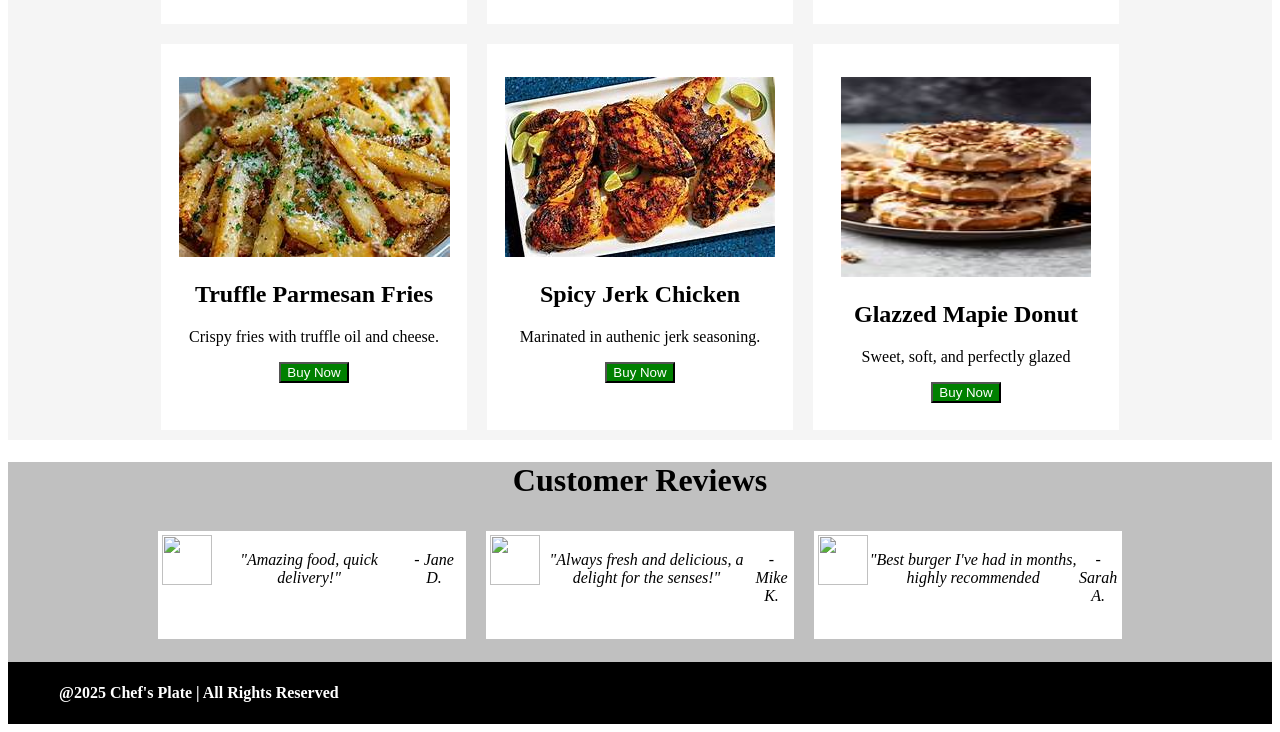
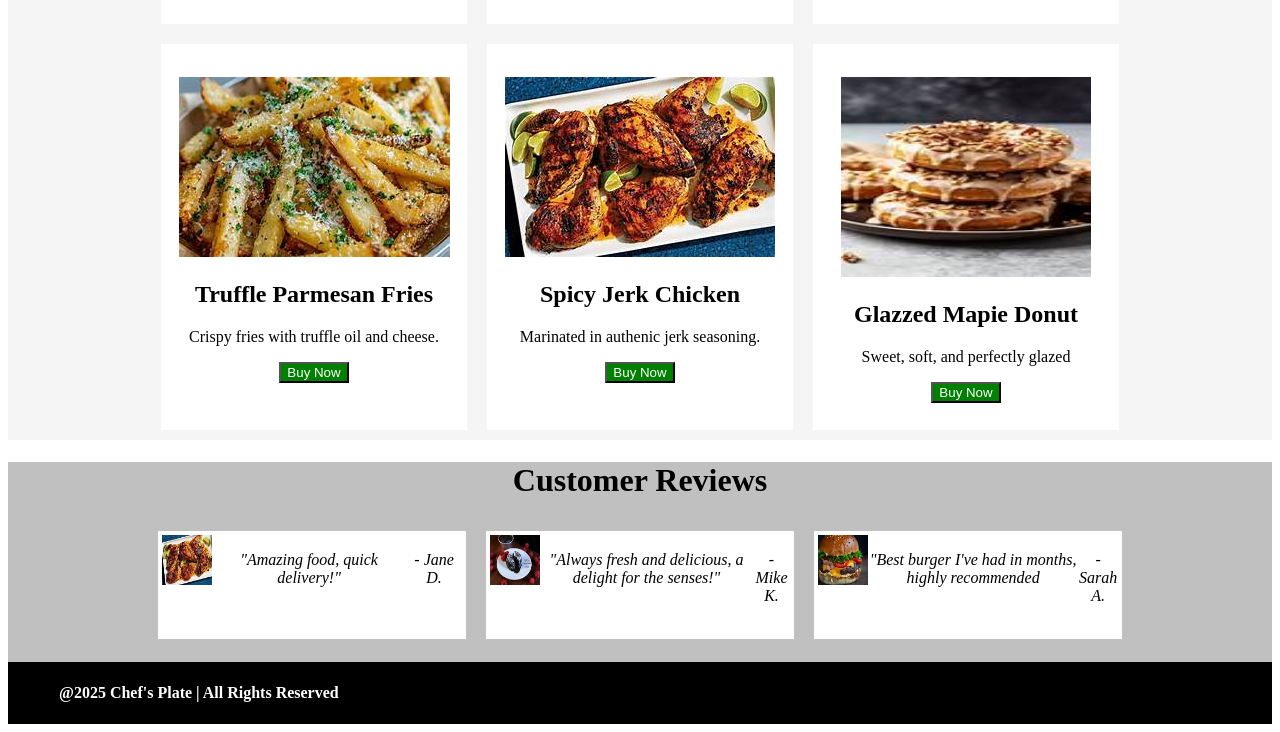
Before and after one commit to Irfankhan119/Html-Project, a plain HTML site: page index.html in a window 1280 px wide. Shown: the part 1737-2469 px from the top of the page. Drawn offline with Linux system fonts and the light colour scheme.

Commit message:
version 2

```diff
--- a/index.html
+++ b/index.html
@@ -112,18 +112,18 @@
             <h1>Customer Reviews</h1>
             <div class="irfan">
                 <div class="i" id="x">
-                    <img src="../DailyTasks/Deva.jpg" height="50px" width="50px">
+                    <img src="./Assets/jerk chicken.jpg" height="50px" width="50px">
                     <p>"Amazing food, quick delivery!"</p>
                     <p>- Jane D.</p>
 
                 </div>
                 <div class="i" id="x">
-                    <img src="../DailyTasks/og.jpeg" height="50px" width="50px">
+                    <img src="./Assets/cake.jpg" height="50px" width="50px">
                     <p>"Always fresh and delicious, a delight for the senses!"</p>
                     <p>- Mike K.</p>
                 </div>
                 <div class="i" id="x">
-                    <img src="../DailyTasks/Deepak blue.jpeg" height="50px" width="50px">
+                    <img src="./Assets/burger.jpg" height="50px" width="50px">
                     <p>"Best burger I've had in months, highly recommended</p>
                     <p>- Sarah A.</p>
                 </div>
```
